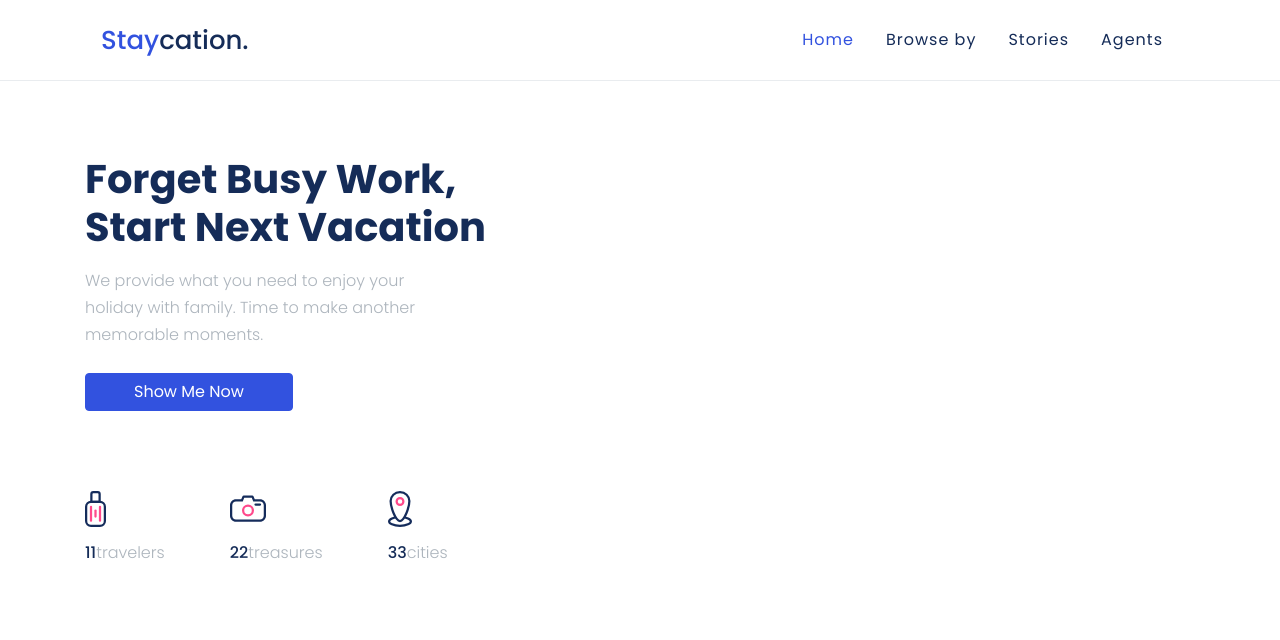
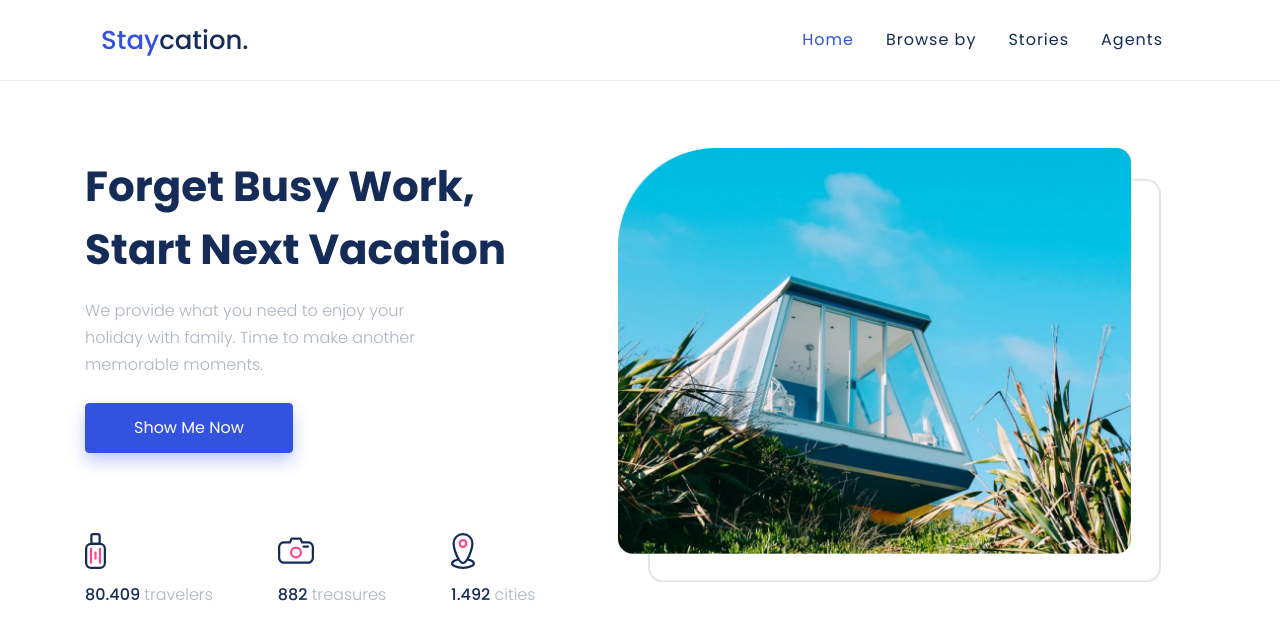
Before and after one commit to ruston-RnY/react-staycation-app, a React (Create React App) app: page / in a window 1280 px wide. Shown: the top 640 px of the page. Built offline with nearby package versions, Linux system fonts and the light colour scheme.

Commit message:
fixing hero

```diff
--- a/src/assets/scss/_buttons.scss
+++ b/src/assets/scss/_buttons.scss
@@ -16,7 +16,14 @@
   user-select: none;
   background-color: transparent;
   border: $btn-border-width solid transparent;
-  @include button-size($btn-padding-y, $btn-padding-x, $btn-font-size, $btn-line-height, $btn-border-radius);
+  min-height: 50px;
+  @include button-size(
+    $btn-padding-y,
+    $btn-padding-x,
+    $btn-font-size,
+    $btn-line-height,
+    $btn-border-radius
+  );
   @include transition($btn-transition);
 
   @include hover() {
@@ -28,6 +35,10 @@
   &.focus {
     outline: 0;
     box-shadow: $btn-focus-box-shadow;
+  }
+
+  &.btn-shadow {
+    box-shadow: 0px 8px 15px rgba($primary, 0.3);
   }
 
   // Disabled comes first so active can properly restyle
@@ -57,7 +68,6 @@ fieldset:disabled a.btn {
   pointer-events: none;
 }
 
-
 //
 // Alternate buttons
 //
@@ -73,7 +83,6 @@ fieldset:disabled a.btn {
     @include button-outline-variant($value);
   }
 }
-
 
 //
 // Link buttons
@@ -104,19 +113,29 @@ fieldset:disabled a.btn {
   // No need for an active state here
 }
 
-
 //
 // Button Sizes
 //
 
 .btn-lg {
-  @include button-size($btn-padding-y-lg, $btn-padding-x-lg, $btn-font-size-lg, $btn-line-height-lg, $btn-border-radius-lg);
+  @include button-size(
+    $btn-padding-y-lg,
+    $btn-padding-x-lg,
+    $btn-font-size-lg,
+    $btn-line-height-lg,
+    $btn-border-radius-lg
+  );
 }
 
 .btn-sm {
-  @include button-size($btn-padding-y-sm, $btn-padding-x-sm, $btn-font-size-sm, $btn-line-height-sm, $btn-border-radius-sm);
+  @include button-size(
+    $btn-padding-y-sm,
+    $btn-padding-x-sm,
+    $btn-font-size-sm,
+    $btn-line-height-sm,
+    $btn-border-radius-sm
+  );
 }
-
 
 //
 // Block button
--- a/src/assets/scss/_type.scss
+++ b/src/assets/scss/_type.scss
@@ -4,8 +4,18 @@
 // Headings
 //
 
-h1, h2, h3, h4, h5, h6,
-.h1, .h2, .h3, .h4, .h5, .h6 {
+h1,
+h2,
+h3,
+h4,
+h5,
+h6,
+.h1,
+.h2,
+.h3,
+.h4,
+.h5,
+.h6 {
   margin-bottom: $headings-margin-bottom;
   font-family: $headings-font-family;
   font-weight: $headings-font-weight;
@@ -13,12 +23,31 @@ h1, h2, h3, h4, h5, h6,
   color: $headings-color;
 }
 
-h1, .h1 { @include font-size($h1-font-size); }
-h2, .h2 { @include font-size($h2-font-size); }
-h3, .h3 { @include font-size($h3-font-size); }
-h4, .h4 { @include font-size($h4-font-size); }
-h5, .h5 { @include font-size($h5-font-size); }
-h6, .h6 { @include font-size($h6-font-size); }
+h1,
+.h1 {
+  @include font-size($h1-font-size);
+  line-height: 63px;
+}
+h2,
+.h2 {
+  @include font-size($h2-font-size);
+}
+h3,
+.h3 {
+  @include font-size($h3-font-size);
+}
+h4,
+.h4 {
+  @include font-size($h4-font-size);
+}
+h5,
+.h5 {
+  @include font-size($h5-font-size);
+}
+h6,
+.h6 {
+  @include font-size($h6-font-size);
+}
 
 .lead {
   @include font-size($lead-font-size);
@@ -47,7 +76,6 @@ h6, .h6 { @include font-size($h6-font-size); }
   line-height: $display-line-height;
 }
 
-
 //
 // Horizontal rules
 //
@@ -58,7 +86,6 @@ hr {
   border: 0;
   border-top: $hr-border-width solid $hr-border-color;
 }
-
 
 //
 // Emphasis
@@ -75,7 +102,6 @@ mark,
   padding: $mark-padding;
   background-color: $mark-bg;
 }
-
 
 //
 // Lists
@@ -96,7 +122,6 @@ mark,
     margin-right: $list-inline-padding;
   }
 }
-
 
 //
 // Misc
--- a/src/assets/scss/_variables.scss
+++ b/src/assets/scss/_variables.scss
@@ -290,7 +290,7 @@ $font-weight-bolder: bolder !default;
 $font-weight-base: $font-weight-normal !default;
 $line-height-base: 1.5 !default;
 
-$h1-font-size: $font-size-base * 2.5 !default;
+$h1-font-size: $font-size-base * 2.625 !default;
 $h2-font-size: $font-size-base * 2 !default;
 $h3-font-size: $font-size-base * 1.75 !default;
 $h4-font-size: $font-size-base * 1.5 !default;
--- a/src/pages/LandingPage.js
+++ b/src/pages/LandingPage.js
@@ -5,6 +5,7 @@ import Hero from "../parts/Hero";
 
 export default class LandingPage extends Component {
   render() {
+    console.log(this.props);
     return (
       <>
         <Header {...this.props}></Header>
--- a/src/parts/Hero.js
+++ b/src/parts/Hero.js
@@ -1,12 +1,20 @@
 import React from "react";
-// import ImageHero from "../assets/images/img-hero.jpg";
-// import ImageHeroFrame from "../assets/images/img-hero-frame.jpg";
+import ImageHero from "../assets/images/img-hero.jpg";
+import ImageHeroFrame from "../assets/images/img-hero-frame.jpg";
 import IconCities from "../assets/images/icons/icon-cities.svg";
 import IconTraveler from "../assets/images/icons/icon-traveler.svg";
 import IconTreasure from "../assets/images/icons/icon-treasure.svg";
 import Button from "../elements/Button/Button";
+import FormatNumber from "../utils/FormatNumber";
 
-export default function Hero() {
+export default function Hero(props) {
+  function showMostPicked() {
+    window.scrollTo({
+      top: props.refMostPicked.current.offsetTop - 30,
+      behavior: "smooth",
+    });
+  }
+
   return (
     <section className="container pt-4">
       <div className="row align-items-center">
@@ -22,7 +30,12 @@ export default function Hero() {
             We provide what you need to enjoy your holiday with family. Time to
             make another memorable moments.
           </p>
-          <Button className="btn px-5" hasShadow isPrimary>
+          <Button
+            className="btn px-5"
+            hasShadow
+            isPrimary
+            onclick={showMostPicked}
+          >
             Show Me Now
           </Button>
 
@@ -35,8 +48,7 @@ export default function Hero() {
                 alt="icon traveler"
               />
               <h6 className="mt-3">
-                {/* {formatNumber(props.data.travelers)}{" "} */}
-                11
+                {FormatNumber(props.data.travelers)}{" "}
                 <span className="text-gray-500 font-weight-light">
                   travelers
                 </span>
@@ -50,8 +62,7 @@ export default function Hero() {
                 alt="icon treasure"
               />
               <h6 className="mt-3">
-                {/* {formatNumber(props.data.treasures)}{" "} */}
-                22
+                {FormatNumber(props.data.treasures)}{" "}
                 <span className="text-gray-500 font-weight-light">
                   treasures
                 </span>
@@ -60,30 +71,31 @@ export default function Hero() {
             <div className="col-auto">
               <img width="36" height="36" src={IconCities} alt="icon city" />
               <h6 className="mt-3">
-                {/* {formatNumber(props.data.cities)}{" "} */}
-                33
+                {FormatNumber(props.data.cities)}{" "}
                 <span className="text-gray-500 font-weight-light">cities</span>
               </h6>
             </div>
           </div>
         </div>
 
-        {/* <div className="col-6 pl-5">
+        <div className="col-6 pl-5">
           <div style={{ width: 520, height: 410 }}>
             <img
               src={ImageHero}
               alt="Room with couches"
               className="img-fluid position-absolute"
               style={{ margin: "-30px 0 0 -30px", zIndex: 1 }}
+              width="90%"
             />
             <img
-              src={ImageHero_}
+              src={ImageHeroFrame}
               alt="Room with couches frame"
               className="img-fluid position-absolute"
               style={{ margin: "0 -15px -15px 0" }}
+              width="90%"
             />
           </div>
-        </div> */}
+        </div>
       </div>
     </section>
   );
--- /dev/null
+++ b/src/utils/FormatNumber.js
@@ -0,0 +1,4 @@
+export default function FormatNumber(number) {
+  const formatNumbering = new Intl.NumberFormat("id-ID");
+  return formatNumbering.format(number);
+}
```
